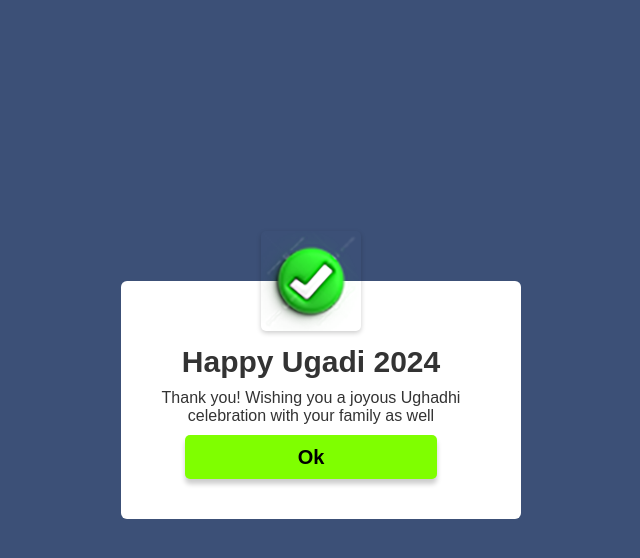
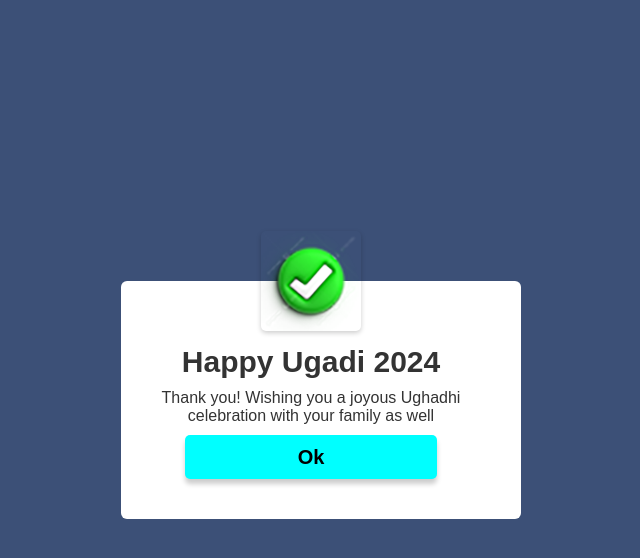
Before and after one commit to kgsumakg30/ughadiwishes, a plain HTML site: page index.html in a window 1280 px wide. Both pictures are taken after a click on the button "Click For Wishes". Shown: the whole page, without its empty margins (319-959 px from the left). Drawn offline with Linux system fonts and the light colour scheme.

Commit message:
first commit

```diff
--- a/style.css
+++ b/style.css
@@ -60,7 +60,7 @@ justify-content: center;
     width: 70%;
     margin:10px 10px;
     padding:10px 10px;
-    background-color: chartreuse;
+    background-color: rgb(0, 255, 255);
     border: none;
     outline: none;
     border-radius:5px;
```
